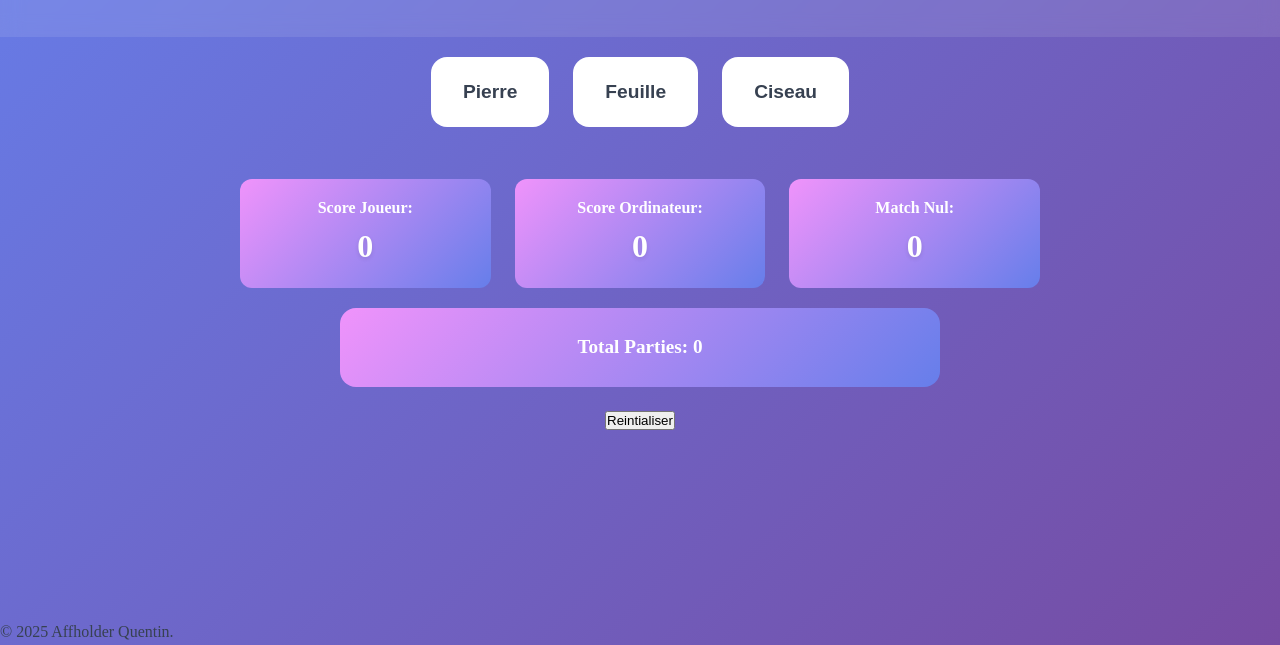
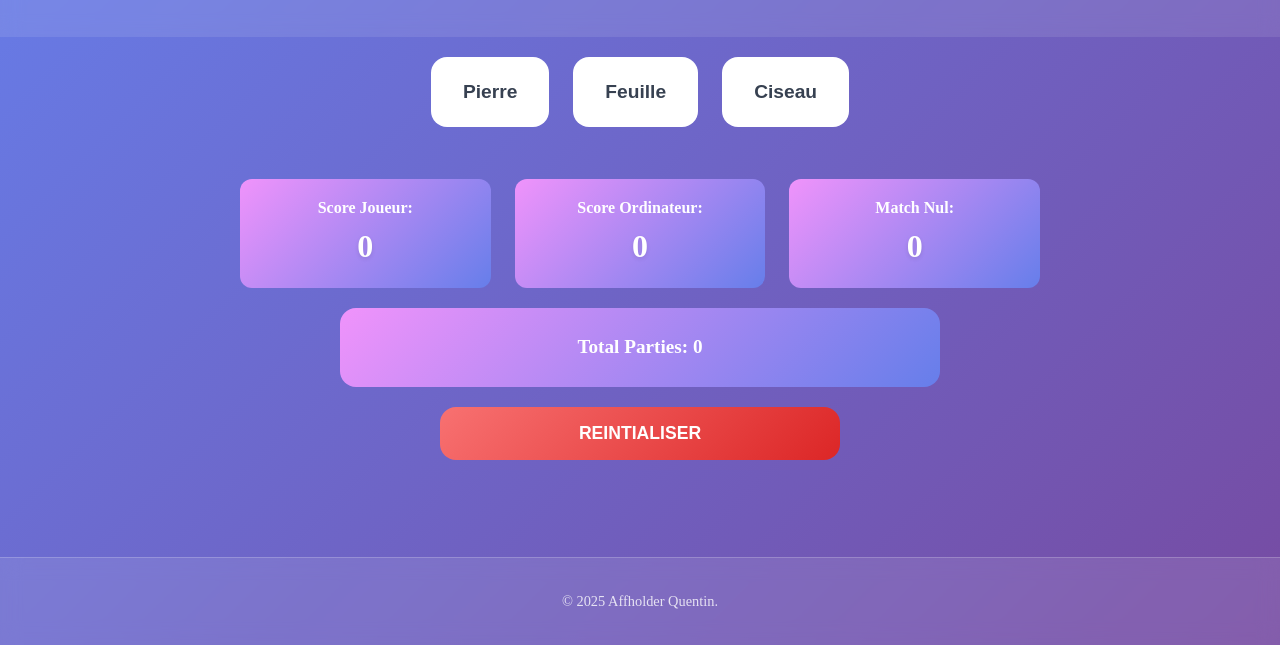
Before and after one commit to Affholder/Shifumi, a plain HTML site: page index.html in a window 1280 px wide. Shown: the part 155-800 px from the top of the page. Drawn offline with Linux system fonts and the light colour scheme.

Commit message:
style: add reintialize and footer

```diff
--- a/styles/styles.css
+++ b/styles/styles.css
@@ -119,3 +119,45 @@ main {
     margin: 0;
     color : white;
 }
+
+#restart {
+    width: 100%;
+    max-width: 400px;
+}
+
+#restart button {
+    background: linear-gradient(135deg, var(--danger-color), #dc2626);
+    border: none;
+    border-radius: var(--border-radius);
+    padding: 1rem 2rem;
+    font-size: 1.1rem;
+    font-weight: 600;
+    color: white;
+    cursor: pointer;
+    transition: var(--transition);
+    box-shadow: var(--shadow);
+    width: 100%;
+    position: relative;
+    overflow: hidden;
+    text-transform: uppercase;
+}
+
+#restart button:hover {
+    transform: translateY(-3px) scale(1.02);
+    box-shadow: var(--shadow-hover);
+    background: linear-gradient(135deg, #ef4444, var(--danger-color));
+}
+
+#restart button:active {
+    transform: translateY(-1px) scale(1);
+}
+
+footer {
+    text-align: center;
+    padding: 2rem 1rem;
+    background: rgba(255, 255, 255, 0.1);
+    backdrop-filter: blur(10px);
+    border-top: 1px solid rgba(255, 255, 255, 0.2);
+    color: rgba(255, 255, 255, 0.8);
+    font-size: 0.9rem;
+}
```
